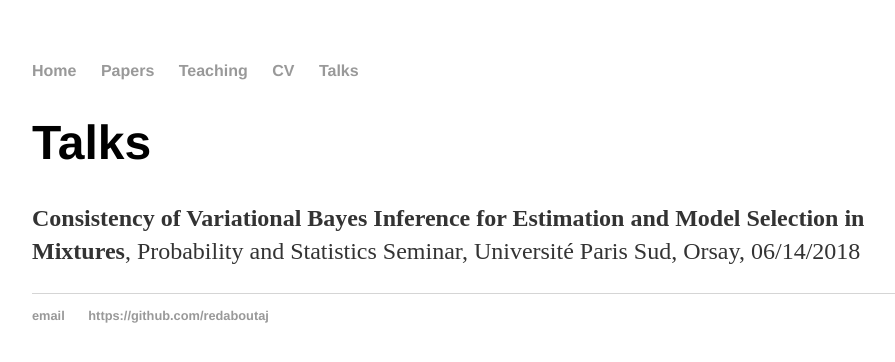
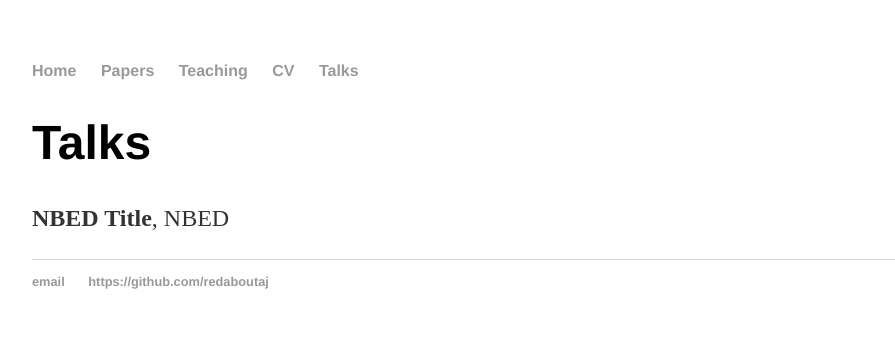
Before and after one commit to redaboutaj/Website, a Jekyll site: the page built from talks/index.html, in a window 1280 px wide. Shown: the top 362 px of the page, without its empty margins (160-1055 px from the left). Built offline with Jekyll 4.4.1, drawn with Linux system fonts in a browser that asks for light colours.

Commit message:
Update index.html

```diff
--- a/talks/index.html
+++ b/talks/index.html
@@ -5,5 +5,5 @@ title: Talks
 
 		<div class="talks">
 			<h1>Talks</h1>
-			<p> <b>Consistency of Variational Bayes Inference for Estimation and Model Selection in Mixtures</b>, Probability and Statistics Seminar, Université Paris Sud, Orsay, 06/14/2018
+			<p> <b>NBED Title</b>, NBED
 		</div>
```
